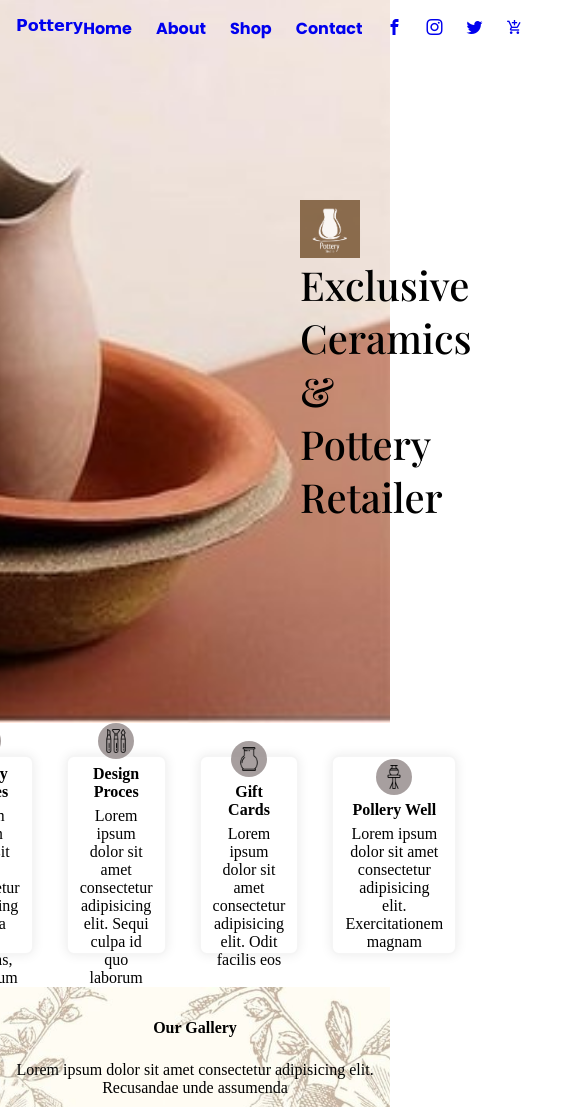
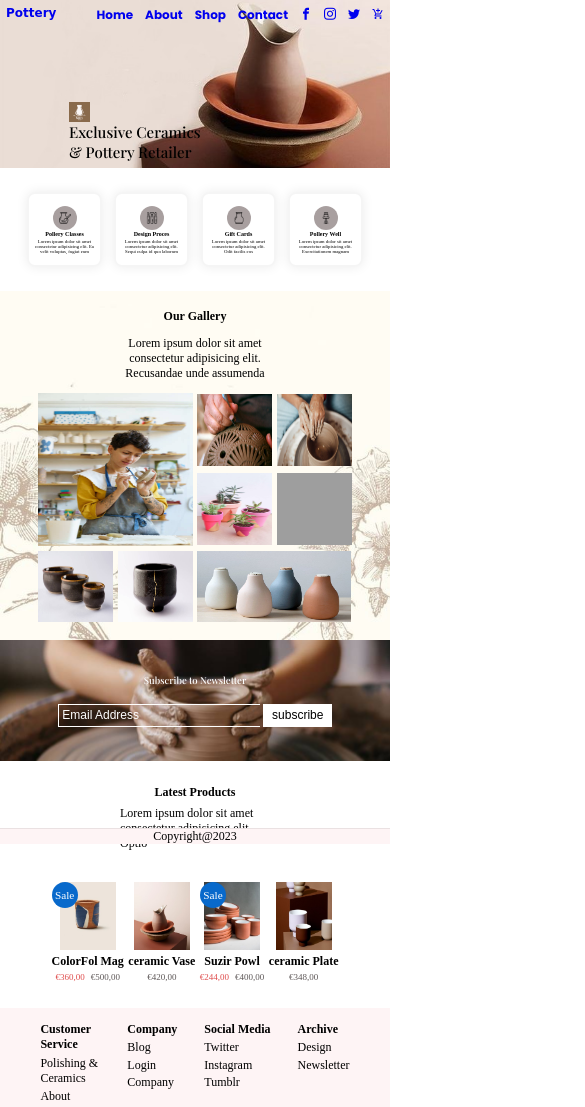
Before and after one commit to Fernando0012/Desafio-CSS, a plain HTML site: page index.html in a window 390 px wide. Shown: the top 1107 px of the page, 585 px wide, since content can reach past the window. Drawn offline with nearby package versions, Linux system fonts and the light colour scheme; grey boxes are pictures that could not be loaded; files whose address does not match are found by name; a web font is replaced by a local one.

Commit message:
add Readme

```diff
--- a/index.html
+++ b/index.html
@@ -30,7 +30,7 @@
         <div class="container">
                 <div class="background" id="home">
                     <div class="title">
-                        <img src="./img/logo.jpg" alt="" class="logo">
+                        <img src="./img/logo.jpg" alt="logo" class="logo">
                         <h1>
                             Exclusive Ceramics <br>
                             & Pottery Retailer
@@ -40,28 +40,28 @@
                     <section class="cards" id="about">
                         <div class="polleryClasses service">
                             <div class="border">
-                                <img src="./img/pollery Classes.png" alt="" class="card">
+                                <img src="./img/pollery Classes.png" alt="ilustração de pinturas em um vaso de cerâmica" class="card">
                             </div>
                             <h4>Pollery Classes</h4>
                             <p>Lorem ipsum dolor sit amet consectetur adipisicing elit. Ea velit voluptas, fugiat eum</p>
                         </div>
                             <div class="design service">
                                 <div class="border">
-                                    <img src="./img/design.png" alt="" class="card">
+                                    <img src="./img/design.png" alt="ilustração de ferramentas de cerâmica" class="card">
                                 </div>
                                 <h4>Design Proces</h4>
                                 <p>Lorem ipsum dolor sit amet consectetur adipisicing elit. Sequi culpa id quo laborum</p>
                             </div>
                             <div class="gift service">
                                 <div class="border">
-                                    <img src="./img/gift.png" alt="" class="card">
+                                    <img src="./img/gift.png" alt="ilustração de um vaso" class="card">
                                 </div>
                                 <h4>Gift Cards</h4>
                                 <p>Lorem ipsum dolor sit amet consectetur adipisicing elit. Odit facilis eos</p>
                             </div>
                         <div class="polleryWell service">
                             <div class="border">
-                                <img src="./img/pollery.png" alt="" class="card">
+                                <img src="./img/pollery.png" alt="ilustração de uma mesa de cerâmica com um vaso em cima" class="card">
                             </div>
                             <h4>Pollery Well</h4>
                             <p>Lorem ipsum dolor sit amet consectetur adipisicing elit. Exercitationem magnam</p>
@@ -73,14 +73,14 @@
                                 <p>Lorem ipsum dolor sit amet consectetur adipisicing elit. Recusandae unde assumenda</p>
                             </div>
                             <div class="gallery">
-                                <img src="./img/gly.jpg" alt="" class="imagem ft1">
-                                <img src="./img/gly (1).jpg" alt="" class="imagem ft2">
-                                <img src="./img/gly (6).jpg" alt="" class="imagem girl">
-                                <img src="./img/vasos rosas.png" alt="" class="imagem ft3">
-                                <img src="./img/whites.jpg" alt="" class="imagem ft4">
-                                <img src="./img/ceramic.jpg" alt="" class="imagem bottom">
-                                <img src="./img/combo.jpg" alt="" class="imagem ft6">
-                                <img src="./img/volcano.jpg" alt="" class="imagem ft7">
+                                <img src="./img/gly.jpg" alt="uma pessoa fazendo os detalhes e os acabamentos de uma peça de cerâmica" class="imagem ft1">
+                                <img src="./img/gly (1).jpg" alt="mãos mexendo com massa de cerâmica moldando um vaso" class="imagem ft2">
+                                <img src="./img/gly (6).jpg" alt="foto de uma moça fazendo cerâmica" class="imagem girl">
+                                <img src="./img/vasos rosas.png" alt="imagem de vasinhos de cor rosa" class="imagem ft3">
+                                <img src="./img/whites.jpg" alt="imagem de três vasos com detalhes em azul" class="imagem ft4">
+                                <img src="./img/ceramic.jpg" alt="Imagem de várias garrafas de cerâmica" class="imagem bottom">
+                                <img src="./img/combo.jpg" alt="imagem de um combo de vasos de diversos tamanhos" class="imagem ft6">
+                                <img src="./img/volcano.jpg" alt="imagem de um vazsinho com design de pedra vulcanizada " class="imagem ft7">
 
                             </div>
                         </section>
@@ -101,13 +101,13 @@
                             <div class="sale">
                                 Sale
                             </div>
-                            <img src="./img/earth.jpg" alt="" class="product">
+                            <img src="./img/earth.jpg" alt="imagem de um vaso de cerâmica com as cores dos céus e terra com o nome earth" class="product">
                             <h5>ColorFol Mag</h5>
                             <p class="for">€360,00</p>
                             <p>€500,00</p>
                         </div>
                         <div>
-                            <img src="./img/thisispaper.jpg" alt="" class="product">
+                            <img src="./img/thisispaper.jpg" alt="imagem de um vaso de cerâmica" class="product">
                             <h5>ceramic Vase</h5>
                             <p>€420,00</p>
                         </div>
@@ -115,13 +115,13 @@
                             <div class="sale">
                                 Sale
                             </div>
-                            <img src="./img/terracotta.jpg" alt="" class="product">
+                            <img src="./img/terracotta.jpg" alt="imagem de vários potes de tamanhos diferentes" class="product">
                             <h5>Suzir Powl</h5>
                             <p class="for">€244,00</p>
                             <p>€400,00</p>
                         </div>
                         <div>
-                            <img src="./img/norsu.jpg" alt="" class="product">
+                            <img src="./img/norsu.jpg" alt="imagem de pote de cerâmica" class="product">
                             <h5>ceramic Plate</h5>
                             <p>€348,00</p>
                         </div>
@@ -161,15 +161,14 @@
                     <div>
                         <p>Design</p>
                         <p>Newsletter</p>
-
                     </div>
                 </div>
             </section>
         </div>
+        <footer class="footer">
+            <p>Copyright@2023</p>
+        </footer>
     </main>
-    <footer class="footer">
-        <p>Copyright@2023</p>
-    </footer>
     <a href="#home" class="back-to-up"><i class="icon-arrow-up"></i></a>
     <script src="./JS/main.js"></script>
 </body>
--- a/style/style.css
+++ b/style/style.css
@@ -19,15 +19,16 @@
 .container{
     display: flex;
     flex-direction: column;
-
+    height: 100vh;
 }
 
 .logo{
-    width: 60px;
+    width: 3.75rem;
     opacity: .7;
 }
 
 .background{
+    width: 100vw;
     background-image: url(../img/principal.jpg);
     background-position: right;
     background-repeat: no-repeat;
@@ -40,12 +41,12 @@
     justify-content: center;
     flex-direction: column;
 
-    padding: 200px 300px;
+    padding: 12.5rem 18.75rem;
 }
 
 .title h1{
     font-family: 'Playfair Display', serif;
-    font-size: 40px;
+    font-size: 2.5rem;
     font-weight: 300;
 }
 
@@ -56,14 +57,14 @@
     justify-content: space-between;
     align-items: center;
     width: 100vw;
-    padding: 16px;
+    padding: 1rem;
 
     background: transparent;
 
    position: fixed;
 
     font-family: 'WindSong', cursive;
-    font-size: 24px;
+    font-size: 1.5rem;
     font-weight: 700;
     color: rgb(0, 0, 0);
 }
@@ -82,10 +83,10 @@ nav{
 
 nav ul{
     display: flex;
-    gap: 24px;
+    gap: 1.5rem;
 
     font-family: 'Poppins', sans-serif;
-    font-size: 14px;
+    font-size: .875rem;
 }
 
 
@@ -95,8 +96,8 @@ nav ul{
     display: flex;
     align-items: center;
     justify-content: center;
-    gap: 32px;
-    margin: 32px;
+    gap: 2rem;
+    margin: 2rem;
 }
 
 .service{
@@ -107,11 +108,11 @@ nav ul{
     justify-content: center;
     text-align: center;
 
-    height: 200px;
-    width: 200px;
-    padding: 12px;
+    height: 12.5rem;
+    width: 12.5rem;
+    padding: .75rem;
 
-    gap: 6px;
+    gap: .125rem;
 
     border: 2px solid rgba(0, 0, 0, 0.041);
     border-radius: 8px;
@@ -125,16 +126,16 @@ nav ul{
     text-align: center;
 
     background-color: rgba(143, 132, 132, 0.782);
-    width: 30px;
-    height: 30px;
+    width: 1.875rem;
+    height: 1.875rem;
 
     border-radius: 50%;
 
-    padding: 18px;
+    padding: 1.125rem;
 }
 
 .card{
-    width: 24px;
+    width: 1.5rem;
 }
 
 /* -- Gallery -- */
@@ -146,8 +147,8 @@ nav ul{
     align-items: center;
     text-align: center;
 
-    gap: 24px;
-    padding: 32px;
+    gap: 1.5rem;
+    padding: 2rem;
 
     background-image: url(../img/background.jpg);
     background-repeat: no-repeat;
@@ -157,13 +158,13 @@ nav ul{
 }
 
 .text{
-    width: 400px;
+    width: 25rem;
 }
 
 .gallery{
     display: grid;
 
-    gap: 12px;
+    gap: .75rem;
     align-content: center;
     justify-content: center;
     align-items: center;
@@ -179,68 +180,69 @@ nav ul{
 
 
 .girl{
-    width: 412px;
-    height: 409px;
+    width: 25.75rem;
+    height: 25.56rem;
     grid-area: girl;
 }
 
 .ft1{
     grid-area: ft1;
-    width: 200px;
-    height: 190px;
+    width: 12.5rem;
+    height: 11.875rem;
 }
 
 .ft2{
     grid-area: ft2;
-    width: 200px;
-    height: 190px;
+    width: 12.5rem;
+    height: 11.875rem;
 }
 
 .ft3{
     grid-area: ft3;
-    width: 200px;
-    height: 190px;
+    width: 12.5rem;
+    height: 11.875rem;
 }
 
 .ft4{
     grid-area: ft4;
-    width: 200px;
-    height: 190px;
+    width: 12.5rem;
+    height: 11.875rem;
 }
 
 .ft6{
     grid-area: ft6;
-    width: 200px;
-    height: 190px;
+    width: 12.5rem;
+    height: 11.875rem;
 }
 
 .ft7{
     grid-area: ft7;
-    left: 20px;
-    width: 200px;
-    height: 190px;
+    left: 1.25rem;
+    width: 12.5rem;
+    height: 11.875rem;
 }
 
 .bottom{
     grid-area: bottom;
-    width: 410px;
-    height: 190px;
+    width: 25.625rem;
+    height: 11.875rem;
 }
 
 /*-- Subscribe --*/
 
 .news{
+    width: 100vw;
     background-image: url(../img/gly2.jpg);
     background-repeat: no-repeat;
     background-size: cover;
 
     display: flex;
-    gap: 32px;
+    gap: 2rem;
     flex-direction: column;
     justify-content: center;
     align-items: center;
 
-    padding: 90px 150px;
+    padding: 5.625rem 9.375rem;
 
     color: white;
 
@@ -248,17 +250,17 @@ nav ul{
 
 .news h2{
     font-family: 'Playfair Display', serif;
-    font-size: 24px;
+    font-size: 1.5rem;
     font-style: normal;
     font-weight: 200;
 }
 
 #email{
-    width: 540px;
-    padding: 10px;
+    width: 33.75rem;
+    padding: .625rem;
     color: white;
     background: transparent;
-    border: 2px solid white;
+    border: .125rem solid white;
     border-right: none;
 
 }
@@ -267,7 +269,7 @@ nav ul{
 }
 
 .button{
-    padding: 12px 24px;
+    padding: .75rem 1.5rem;
     color: #000;
     background-color: white;
     box-shadow: 0 0 0 0;
@@ -282,21 +284,21 @@ nav ul{
     align-items: center;
     justify-content: center;
 
-    margin-top: 32px;
+    margin-top: 2rem;
 
-    gap: 18px;
+    gap: 1.125rem;
 }
 
 .product{
-    width: 150px;
+    width: 9.375rem;
 }
 
 .listProducts{
     display: flex;
     align-items: center;
     justify-content: center;
-    gap: 12px;
-    margin: 32px;
+    gap: .75rem;
+    margin: 2rem;
 }
 
 .listProducts div{
@@ -304,17 +306,17 @@ nav ul{
     justify-content: center;
     text-align: center;
 
-    gap: 6px;
+    gap: .375rem;
 }
 
 .listProducts div p{
     display: inline;
-    font-size: 12px;
+    font-size: .75rem;
     color: rgb(94, 88, 88);
 }
 
 .listProducts div p.for{
-    margin-right: 4px;
+    margin-right: .25rem;
     color: rgb(223, 77, 77);
 }
 
@@ -324,15 +326,15 @@ nav ul{
     text-align: center;
     justify-content: center;
 
-    height: 35px;
-    width: 35px;
+    height: 2.187rem;
+    width: 2.187rem;
     background-color: rgb(8, 105, 203);
     border-radius: 50%;
 
     color: white;
     position: absolute;
 
-    font-size: 15px;
+    font-size: .937rem;
 }
 
 /*-- Contact --*/
@@ -340,7 +342,7 @@ nav ul{
 .contact{
     display: flex;
     justify-content: space-evenly;
-    padding: 100px;
+    padding: 6.25rem;
 
     background: rgb(254, 244, 245);
 }
@@ -351,7 +353,7 @@ nav ul{
 .archive{
     display: flex;
     flex-direction: column;
-    gap: 10px;
+    gap: .625rem;
 }
 
 .custome div,
@@ -360,21 +362,22 @@ nav ul{
 .archive div{
     display: flex;
     flex-direction: column;
-    gap: 6px;
+    gap: .375rem;
 
-    font-size: 12px;
+    font-size: .75rem;
 }
 
 /*-- footer --*/
 
 footer{
-    display: flex;
-    justify-content: center;
-
+    bottom: 0;
+    position: fixed;
+    width: 100%;
+    text-align: center;
 
     background: rgb(254, 244, 245);
 
-    border-top: 1px solid rgb(0, 0, 0, 0.08);
+    border-top: .0625rem solid rgb(0, 0, 0, 0.08);
 }
 
 /*-- Back To Top --*/
@@ -405,3 +408,172 @@ footer{
     opacity: 1;
     transform: translateY(0);
 }
+
+@media (max-width: 768px) {
+    *{
+        font-size: 12px;
+    }
+
+    .logo{
+        width: 1.75rem;
+        opacity: .7;
+    }
+
+    .background{
+        height: 14rem;
+    }
+
+    .title{
+        padding: 8.5rem 5.75rem;
+    }
+
+    .title h1{
+        font-size: 1.25rem;
+        font-weight: 300;
+    }
+
+    /*-- Menu --*/
+    #menu{
+        padding: .5rem;
+        font-size: 1rem;
+    }
+
+    nav ul{
+        gap: 1rem;
+        font-size: .75rem;
+    }
+
+    /*-- cards --*/
+
+    .cards{
+        gap: 1rem;
+    }
+
+    .service{
+        height: 6.25rem;
+        width: 6.25rem;
+        padding: .375rem;
+
+    }
+
+    .service h4{
+        font-size: .5rem;
+    }
+
+    .service p{
+        font-size: .4rem;
+    }
+
+    .border{
+        width: .94rem;
+        height: .94rem;
+        padding: 1rem;
+    }
+
+    .card{
+        width: 1rem;
+    }
+
+    /*-- Gallery --*/
+
+    .ourGallery{
+        gap: 1rem;
+        padding: 1.5rem;
+    }
+
+    .text{
+        width: 12.5rem;
+    }
+
+    .gallery{
+        gap: 0.375rem;
+    }
+
+    .girl{
+        width: 12.87rem;
+        height: 12.75rem;
+    }
+
+    .ft1,
+    .ft2,
+    .ft3,
+    .ft4,
+    .ft6,
+    .ft7{
+        width: 6.25rem;
+        height: 5.94rem;
+    }
+
+    .ft7{
+        left: .625rem;
+    }
+
+    .bottom{
+        width: 12.812rem;
+        height: 5.94rem;
+    }
+
+    /*-- Subscribe --*/
+
+    .news{
+        gap: 1.5rem;
+
+        padding:  2.812rem 4.69rem;
+    }
+
+    .news h2{
+        font-size: .8rem;
+    }
+
+    #email{
+        width: 16.875rem;
+        padding: .312rem;
+    }
+
+    .button{
+        padding: .375rem .75rem;
+    }
+
+    /*-- Products --*/
+    .products{
+        gap: .562rem;
+    }
+
+    .product{
+        width: 4.68rem;
+    }
+
+    .listProducts{
+        gap: .375rem;
+    }
+
+    .listProducts div{
+        gap: .187rem;
+    }
+
+    /*-- Contact --*/
+    .contact{
+        padding: 1.125rem;
+    }
+
+    .custome,
+    .company,
+    .social,
+    .archive{
+        gap: .312rem;
+    }
+
+    .custome{
+        width: 5rem;
+        gap: .4rem;
+    }
+
+    .custome div,
+    .company div,
+    .social div,
+    .archive div{
+        gap: .187rem;
+
+        font-size: .175rem;
+    }
+}
```
Also changed, not shown: .github/preview.jpg (added), 1 other file.
